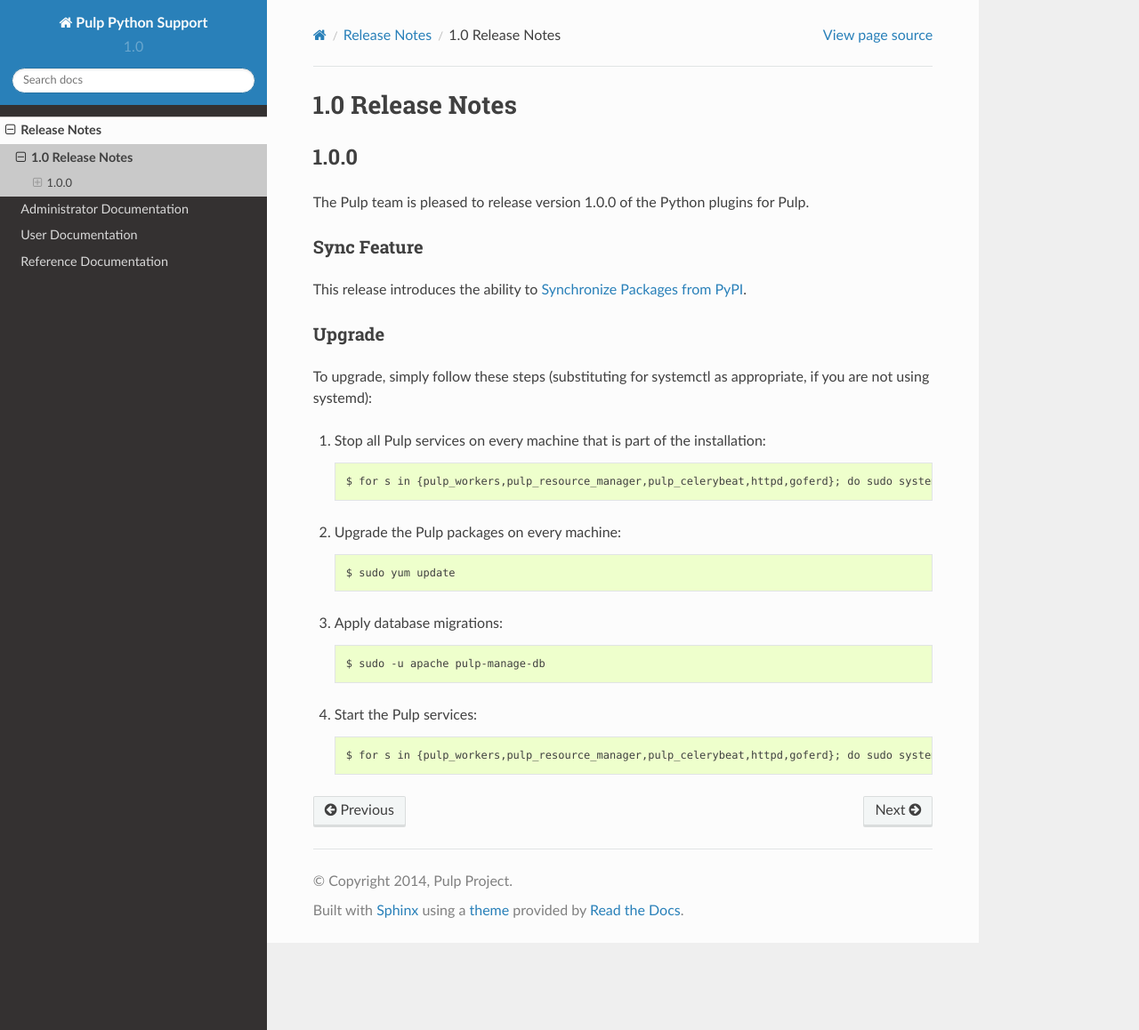
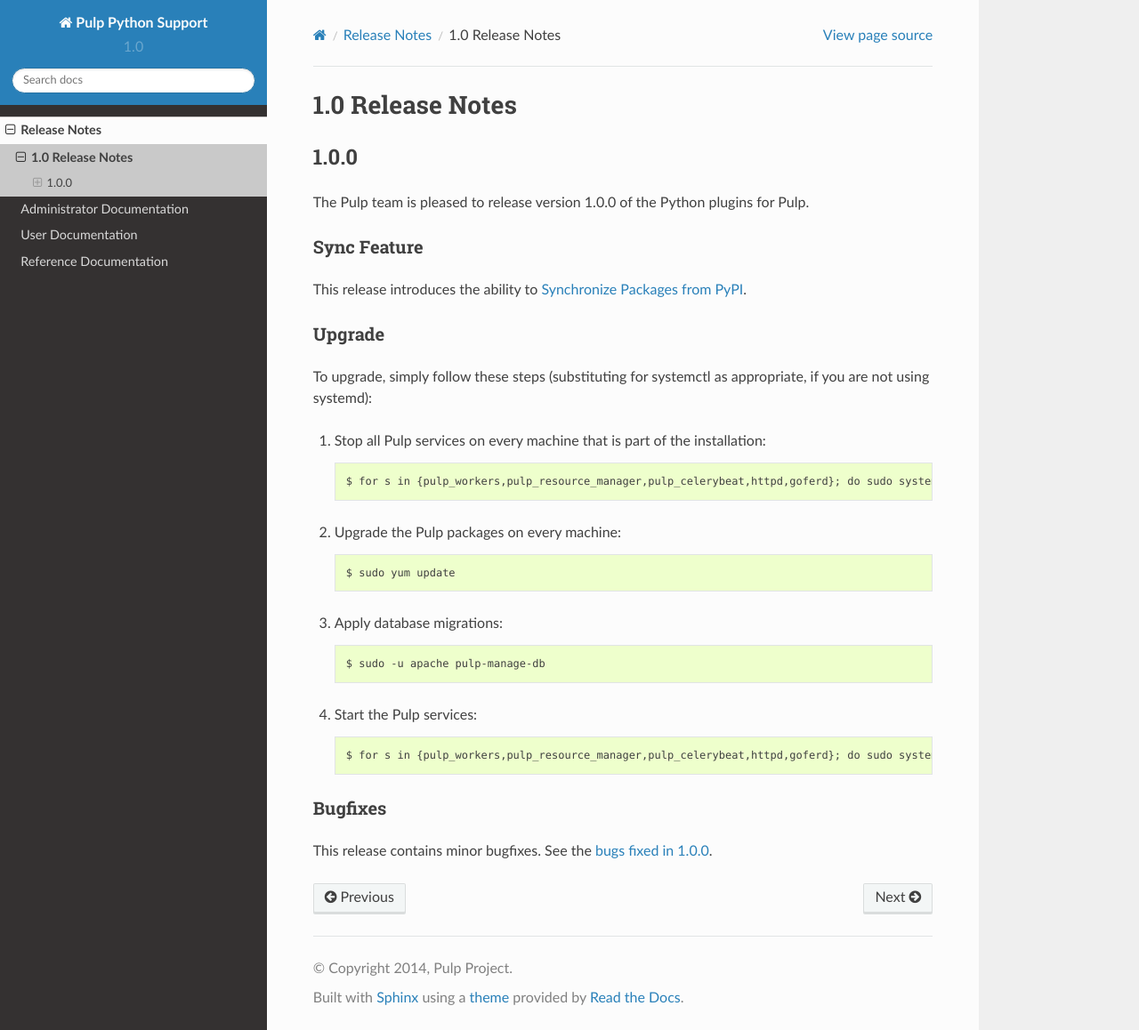
Before and after one commit to pulp/pulp_python, a Sphinx documentation site: the page built from docs/release-notes/1.0.rst, in a window 1280 px wide and 1158 px high. Shown: the whole window at 89% size. Built offline with Sphinx 7.4.7 and the Read the Docs theme 2.0.0, drawn with Linux system fonts in a browser that asks for light colours; some of the changed lines change nothing that is shown.

Commit message:
Adds exlinks references, and adds a Bugs release note for 1.0.0
re #731

```diff
--- a/docs/conf.py
+++ b/docs/conf.py
@@ -251,5 +251,11 @@
 intersphinx_mapping = {'pylang': ('http://docs.python.org/2.7/', None),
                        'platform': ("http://pulp.readthedocs.org/en/latest/", None)}
 
-# this needs a "fixedbugs" after the first pulp_python release
-extlinks = {'bz': ('https://bugzilla.redhat.com/show_bug.cgi?id=%s', 'RHBZ #')}
+extlinks = {'redmine': ('https://pulp.plan.io/issues/%s', '#'),
+            'fixedbugs': ('https://pulp.plan.io/projects/pulp_python/issues?c%%5B%%5D=tracker&'
+                          'c%%5B%%5D=status&c%%5B%%5D=priority&c%%5B%%5D=cf_5&c%%5B%%5D=subjec'
+                          't&c%%5B%%5D=author&c%%5B%%5D=assigned_to&c%%5B%%5D=cf_3&f%%5B%%5D=c'
+                          'f_11&f%%5B%%5D=tracker_id&f%%5B%%5D=&group_by=&op%%5Bcf_11%%5D=%%3D'
+                          '&op%%5Btracker_id%%5D=%%3D&set_filter=1&sort=priority%%3Adesc%%2Ccf'
+                          '_5%%3Adesc%%2Cstatus&utf8=%%E2%%9C%%93&v%%5Bcf_11%%5D%%5B%%5D=%s&v%'
+                          '%5Btracker_id%%5D%%5B%%5D=1', 'bugs fixed in ')}
--- a/docs/release-notes/1.0.rst
+++ b/docs/release-notes/1.0.rst
@@ -32,3 +32,8 @@
 #. Start the Pulp services::
 
    $ for s in {pulp_workers,pulp_resource_manager,pulp_celerybeat,httpd,goferd}; do sudo systemctl start $s; done;
+
+Bugfixes
+^^^^^^^^
+
+This release contains minor bugfixes. See the :fixedbugs:`1.0.0`.
```
